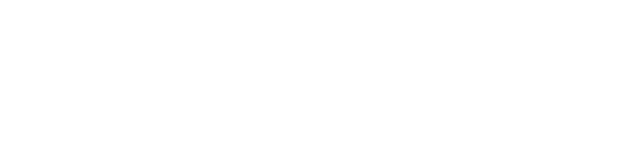
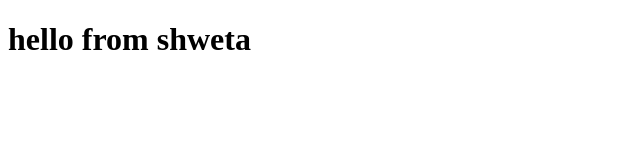
Before and after one commit to ShwetaVa/single-page-application, a plain HTML site: page index.html in a window 1280 px wide. Shown: the whole page, without its empty margins (0-640 px from the left). Drawn offline with Linux system fonts and the light colour scheme.

Commit message:
Add greeting header to index.html

```diff
--- a/index.html
+++ b/index.html
@@ -5,6 +5,6 @@
     <title>Title</title>
 </head>
 <body>
-
+<h1>hello from shweta</h1>
 </body>
 </html>
```
